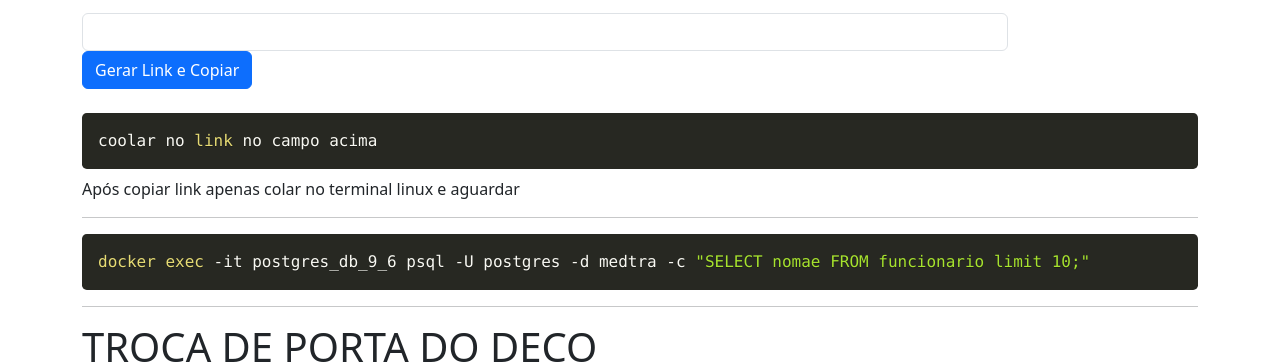
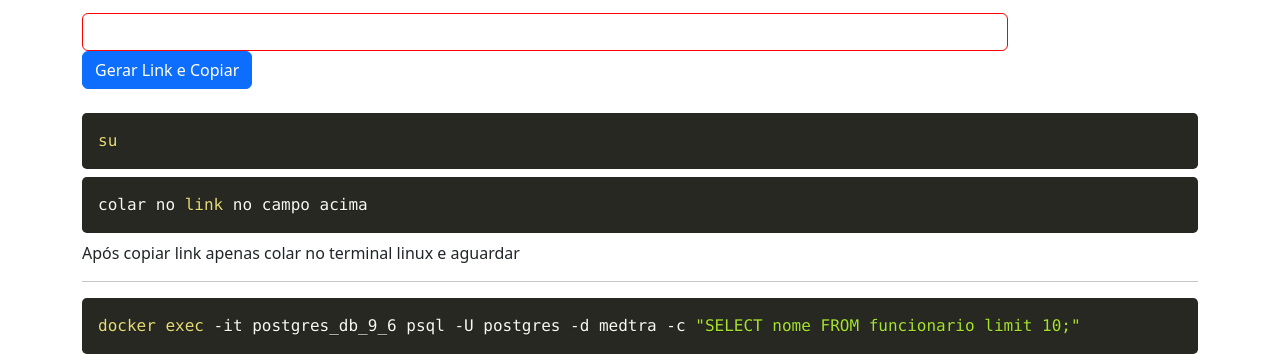
Before and after one commit to MedtraServer/server-down, a plain HTML site: page index.html in a window 1280 px wide. Shown: the part 456-820 px from the top of the page. Drawn offline with nearby package versions, Linux system fonts and the light colour scheme.

Commit message:
Update index.html

```diff
--- a/index.html
+++ b/index.html
@@ -28,17 +28,18 @@
         <form class="row">
             <div class="col-10">
                 <label for="staticEmail2" class="visually-hidden">Link</label>
-                <input type="text" id="link" class="form-control">
+                <input type="text" id="link" class="form-control" style="border:1px solid red">
 
             </div>
             <div class="col-auto">
                 <button type="button" id="copy_link" class="btn btn-primary mb-3">Gerar Link e Copiar</button>
             </div>
         </form>
-        <pre><code id="step2" class="language-bash">coolar no link no campo acima</code></pre>
+        <pre><code id="step6" class="language-bash">su</code></pre>
+        <pre><code id="step2" class="language-bash">colar no link no campo acima</code></pre>
         <p>Após copiar link apenas colar no terminal linux e aguardar</p>
         <hr>
-        <pre><code id="step5" class="language-bash">docker exec -it postgres_db_9_6 psql -U postgres -d medtra -c "SELECT nomae FROM funcionario limit 10;"</code></pre>
+        <pre><code id="step5" class="language-bash">docker exec -it postgres_db_9_6 psql -U postgres -d medtra -c "SELECT nome FROM funcionario limit 10;"</code></pre>
 
         <hr>
         <h1>TROCA DE PORTA DO DECO</h1>
@@ -150,12 +151,15 @@
         const step3 = document.getElementById('step3');
         const step4 = document.getElementById('step4');
         const step5 = document.getElementById('step5');
+        const step6 = document.getElementById('step6');
+
+
         Prism.highlightElement(blocoCodigo);
         Prism.highlightElement(step1_linux);
         Prism.highlightElement(step3);
         Prism.highlightElement(step4);
         Prism.highlightElement(step5);
-
+        Prism.highlightElement(step6);
 
 
     </script>
```
